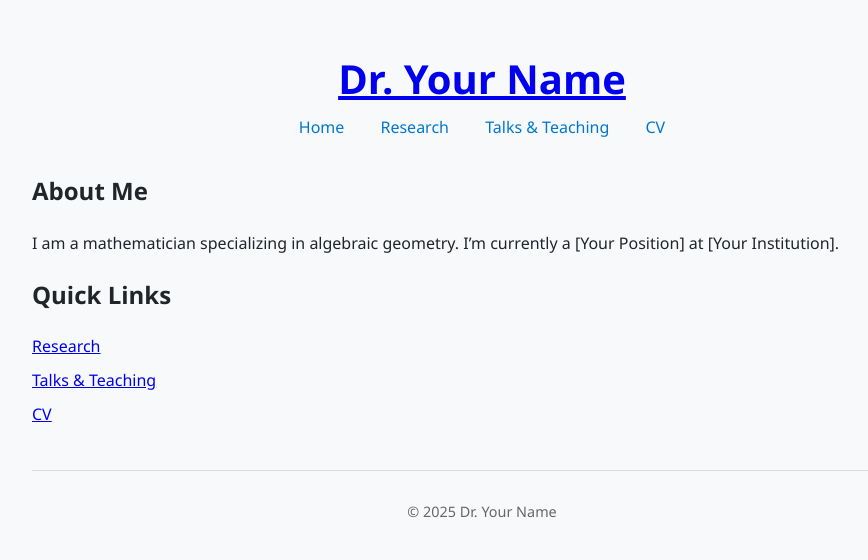
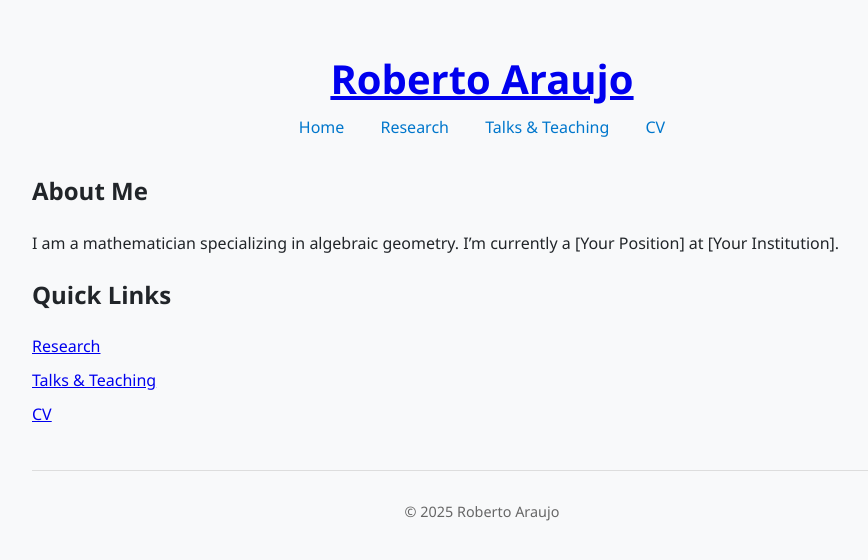
Before and after one commit to r-saraujo/r-saraujo.github.io, a Jekyll site: the page built from index.md, in a window 1280 px wide. Shown: the top 560 px of the page, without its empty margins (158-1026 px from the left). Built offline with Jekyll 4.4.1, drawn with Linux system fonts in a browser that asks for light colours.

Commit message:
Update _config.yml

```diff
--- a/_config.yml
+++ b/_config.yml
@@ -1,4 +1,4 @@
-title: "Dr. Your Name"
+title: "Roberto Araujo"
 email: your.email@domain.edu
 baseurl: ""  # Leave blank for GitHub Pages
 url: "https://yourusername.github.io"
```
